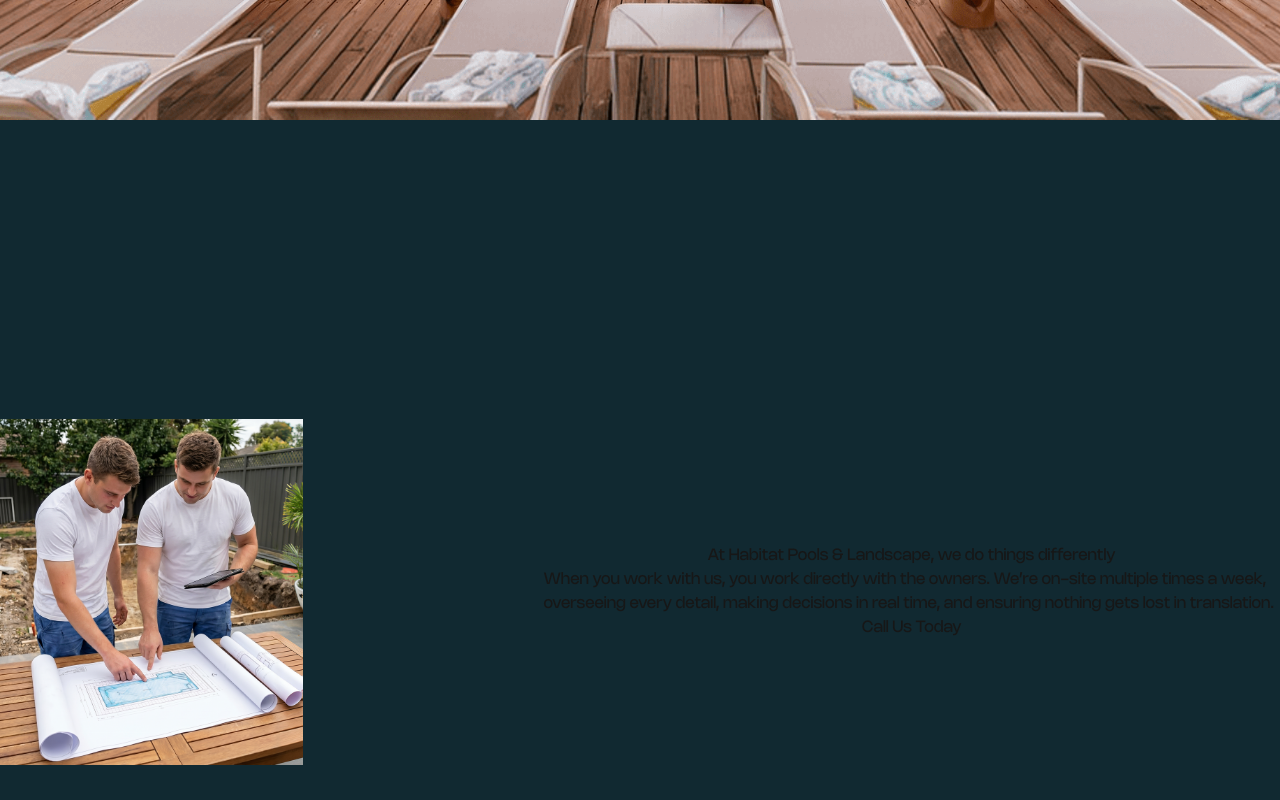
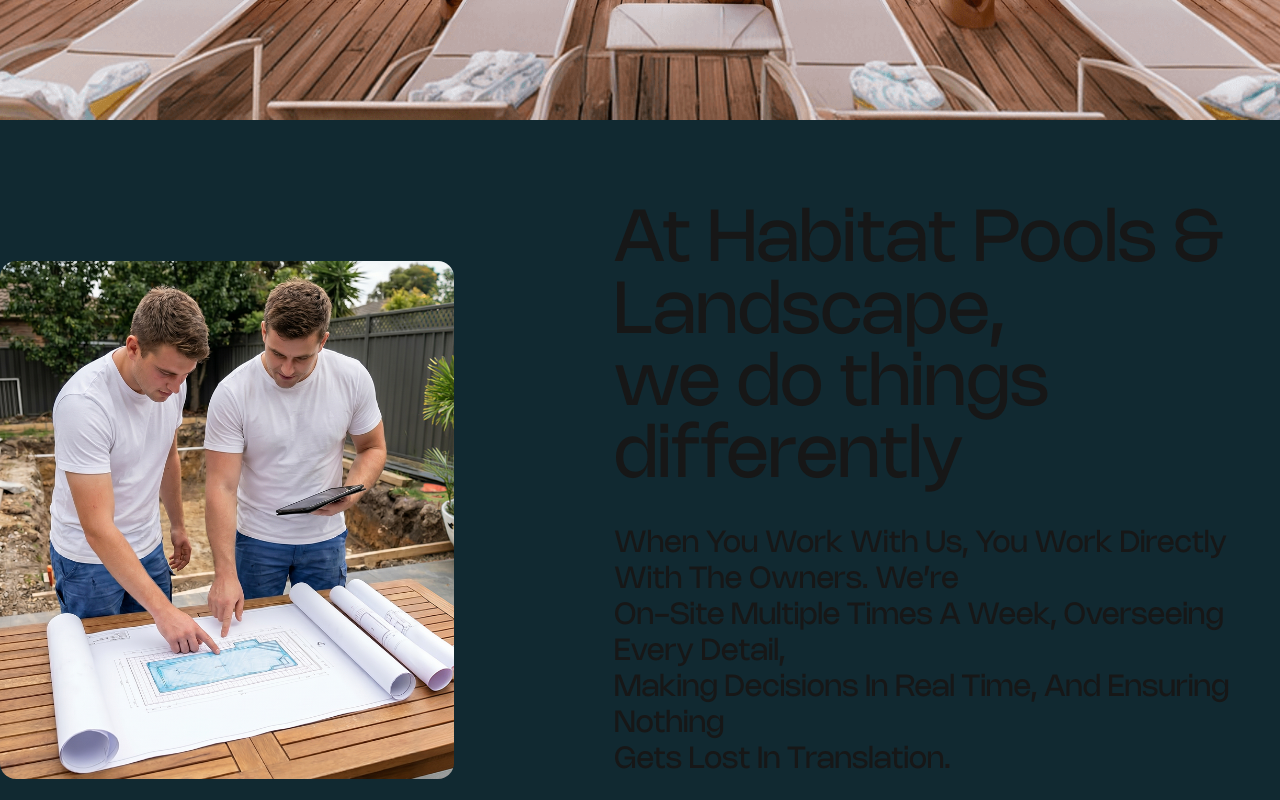
Before and after one commit to MArhamKhalid/habitatweb, a Next.js app: page / in a window 1280 px wide. Shown: the part 4280-5080 px from the top of the page. Built offline with nearby package versions, Linux system fonts and the light colour scheme.

Commit message:
Update Detail.tsx

```diff
--- a/Components/Detail.tsx
+++ b/Components/Detail.tsx
@@ -3,14 +3,14 @@
 const Detail = () => {
   return (
     <section className='w-full h-dvh bg-[#112931]'>
-        <div className='flex justify-between items-center py-18 gap-60'>
-            <div className='w-150 '><img src='/owner.png' /></div>
-            <div className='flex flex-col justify-center items-center text-left h-200'>
-                <h2>At Habitat Pools & Landscape, we do things differently</h2>
-                <p>When you work with us, you work directly with the owners. We’re on-site multiple times a week, overseeing every detail, making decisions in real time, and ensuring nothing gets lost in translation.</p>
-                <div>Call Us Today</div>
-            </div>
-        </div>
+      <div className='flex justify-between w-full h-full items-center py-18 gap-40'>
+          <div className='w-150 '><img className='rounded-2xl' src='/owner.png' /></div>
+          <div className='flex flex-col justify-center items-right text-left h-200 w-220 gap-8'>
+              <h2 className='text-7xl'>At Habitat Pools & Landscape,<br/> we do things differently</h2>
+              <p className='text-3xl capitalize'>When you work with us, you work directly with the owners. We’re<br/> on-site multiple times a week, overseeing every detail,<br/> making decisions in real time, and ensuring nothing<br/> gets lost in translation.</p>
+              <div><a className='btn-all '>Call Us Today</a></div>
+          </div>
+      </div>
     </section>
   )
 }
```
